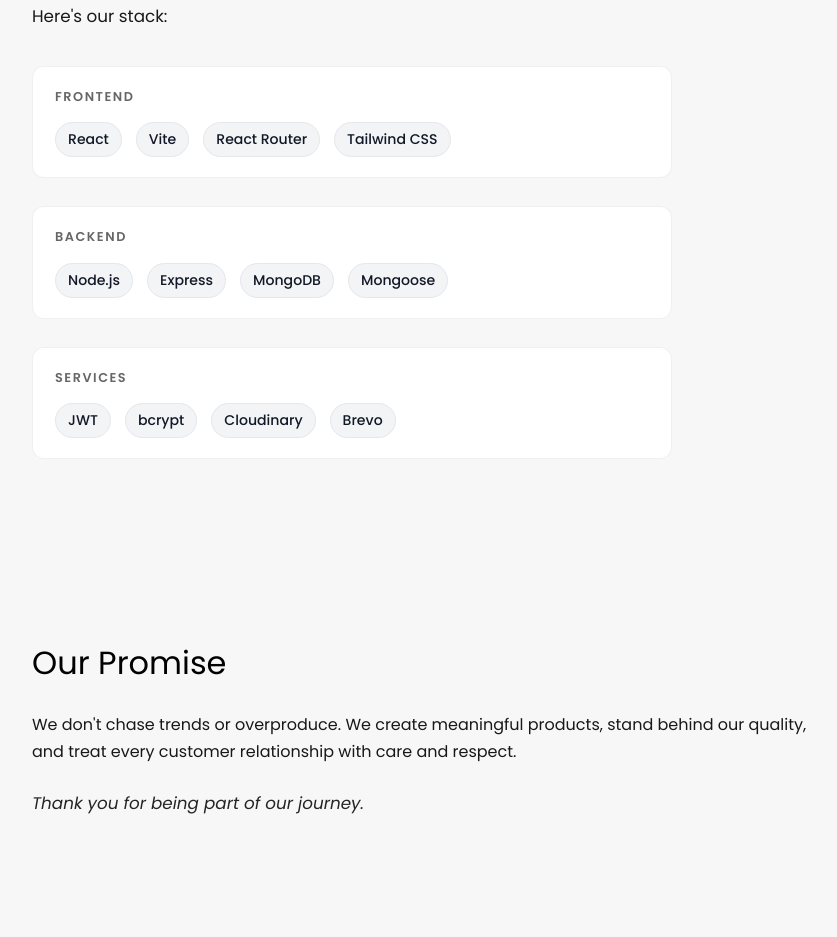
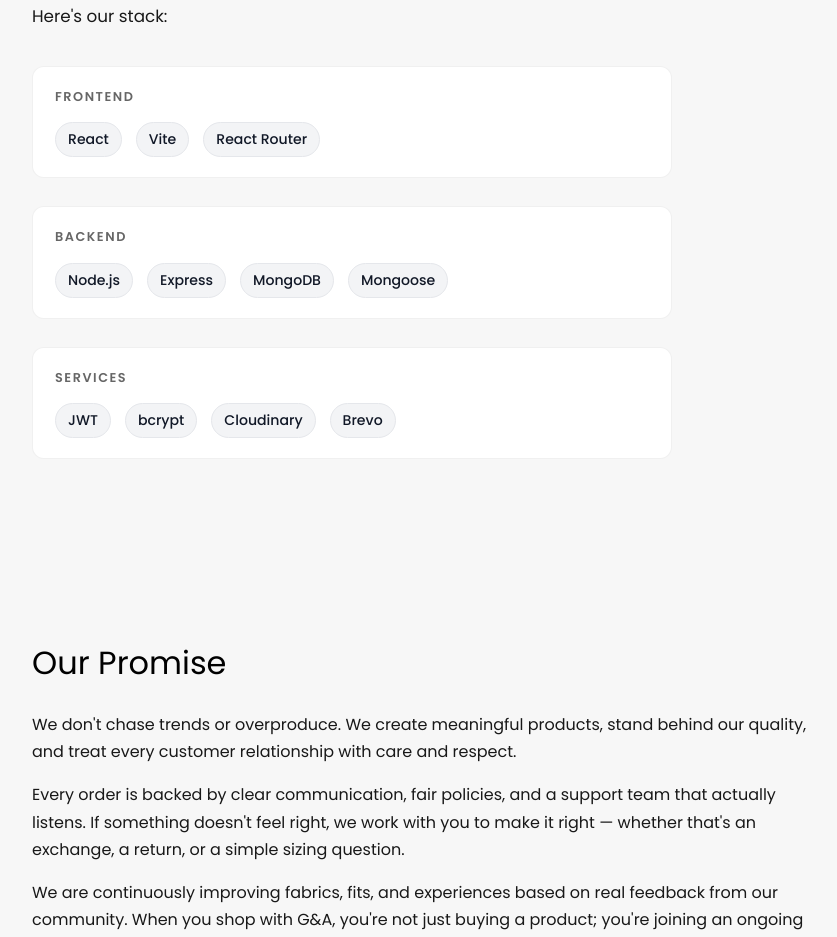
Before and after one commit to AllamGowriSankar0001/G-A-Ecommerce, a React (Vite) app in the folder client/: page /about in a window 1280 px wide. Shown: the part 2984-3921 px from the top of the page, without its empty margins (208-1045 px from the left). Built offline with nearby package versions, Linux system fonts and the light colour scheme; no server answers; a web font is replaced by a local one.

Commit message:
added stacked scroll in the about section

```diff
--- a/client/src/index.css
+++ b/client/src/index.css
@@ -451,6 +451,36 @@
 .stacked-bestseller {
   z-index: 2;
   background: #f9fafb;
+}
+
+/* About page stacked layout */
+.about-hero.stacked-section {
+  z-index: 1;
+  top: 0;
+}
+
+.about-section-story.stacked-section {
+  z-index: 2;
+}
+
+.about-section-values.stacked-section {
+  z-index: 3;
+}
+
+.about-section-process.stacked-section {
+  z-index: 4;
+}
+
+.about-section-trust.stacked-section {
+  z-index: 5;
+}
+
+.about-stack-section.stacked-section {
+  z-index: 6;
+}
+
+.about-section-promise.stacked-section {
+  z-index: 7;
 }
 
 .hero-left {
--- a/client/src/pages/About.jsx
+++ b/client/src/pages/About.jsx
@@ -12,7 +12,7 @@
   };
 
   return (
-    <main className="about-page">
+    <main className="about-page stacked-home">
       <section className="about-hero stacked-section">
         <div className="about-hero-content">
           <span className="about-eyebrow">{heroData.eyebrow}</span>
@@ -26,7 +26,7 @@
         </div>
       </section>
 
-      <section className="about-section stacked-section">
+      <section className="about-section about-section-story stacked-section">
         <div className="about-container">
           <h2>Our Story</h2>
           <div className="about-story-content">
@@ -43,7 +43,7 @@
         </div>
       </section>
 
-      <section className="about-section light stacked-section">
+      <section className="about-section light about-section-values stacked-section">
         <div className="about-container">
           <h2>What We Stand For</h2>
           <div className="values-grid">
@@ -72,7 +72,7 @@
         </div>
       </section>
 
-      <section className="about-section stacked-section">
+      <section className="about-section about-section-process stacked-section">
         <div className="about-container">
           <h2>How We Work</h2>
           <p className="about-process-intro">
@@ -95,7 +95,7 @@
         </div>
       </section>
 
-      <section className="about-section light stacked-section">
+      <section className="about-section light about-section-trust stacked-section">
         <div className="about-container">
           <h2>Trusted by Thousands</h2>
           <p className="about-trust-intro">
@@ -134,7 +134,6 @@
                 <span className="about-stack-item">React</span>
                 <span className="about-stack-item">Vite</span>
                 <span className="about-stack-item">React Router</span>
-                <span className="about-stack-item">Tailwind CSS</span>
               </div>
             </div>
             <div className="about-stack-group">
@@ -159,13 +158,23 @@
         </div>
       </section>
 
-      <section className="about-section stacked-section">
+      <section className="about-section about-section-promise stacked-section">
         <div className="about-container">
           <h2>Our Promise</h2>
           <p>
             We don't chase trends or overproduce. We create meaningful
             products, stand behind our quality, and treat every
             customer relationship with care and respect.
+          </p>
+          <p>
+            Every order is backed by clear communication, fair policies, and a support team
+            that actually listens. If something doesn&apos;t feel right, we work with you to
+            make it right — whether that&apos;s an exchange, a return, or a simple sizing question.
+          </p>
+          <p>
+            We are continuously improving fabrics, fits, and experiences based on real feedback
+            from our community. When you shop with G&amp;A, you&apos;re not just buying a product;
+            you&apos;re joining an ongoing conversation about better everyday essentials.
           </p>
           <p className="about-promise-close">Thank you for being part of our journey.</p>
 
```
